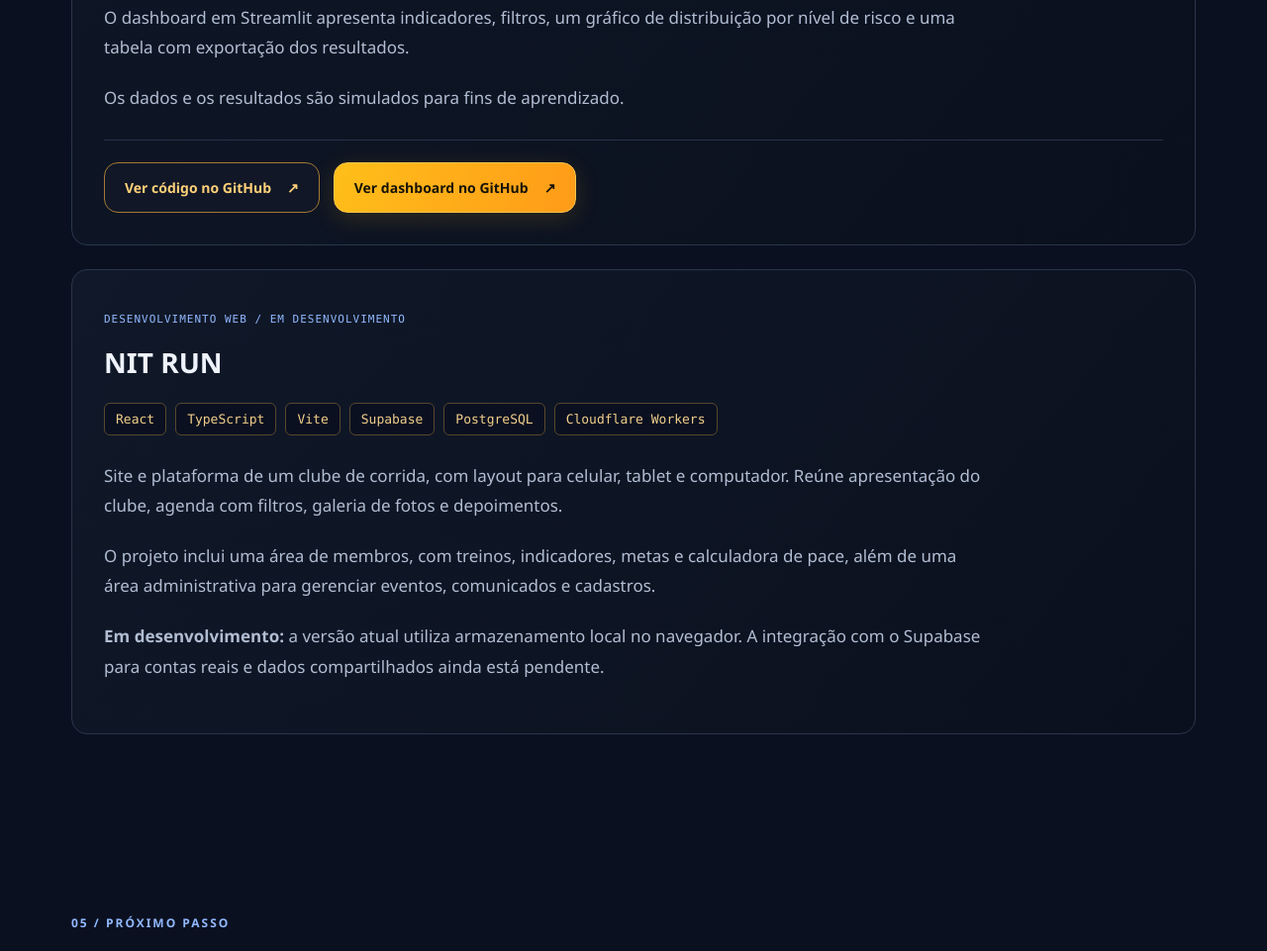
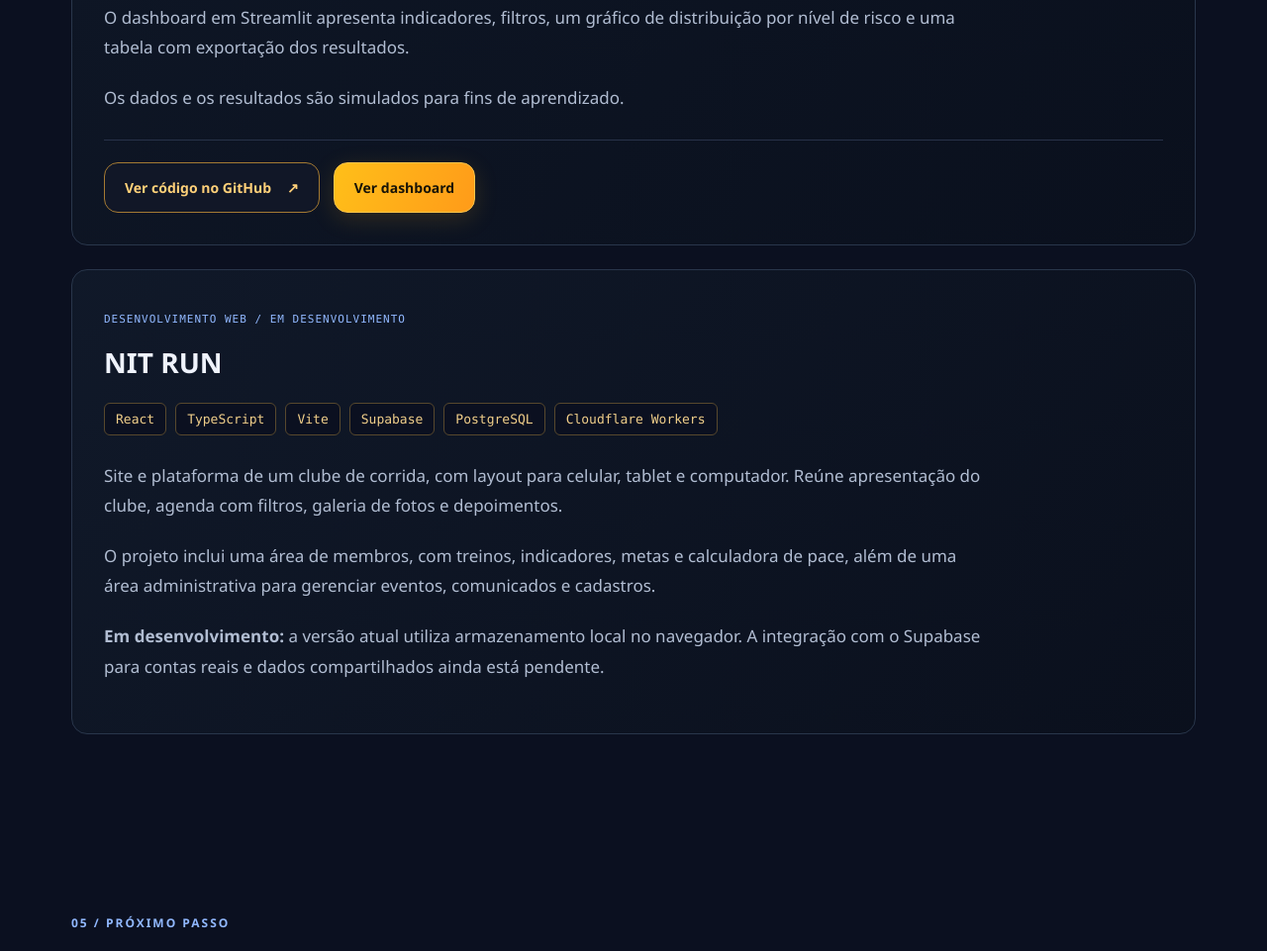
Before and after one commit to ingridrdev/Portfolio, a plain HTML site: page index.html in a window 1280 px wide. Shown: the part 6535-7496 px from the top of the page at 99% size. Drawn offline with Linux system fonts and the light colour scheme.

Commit message:
Update BankSense dashboard button

```diff
--- a/index.html
+++ b/index.html
@@ -116,7 +116,7 @@
         <p>Projeto pessoal de análise de risco de transações financeiras fictícias. Utiliza Python e Pandas para processar os dados e classificar transações com regras de negócio.</p>
         <p>O dashboard em Streamlit apresenta indicadores, filtros, um gráfico de distribuição por nível de risco e uma tabela com exportação dos resultados.</p>
         <p>Os dados e os resultados são simulados para fins de aprendizado.</p>
-        <div class="actions project-actions"><a class="button" href="https://github.com/ingridrdev/BankSense" target="_blank" rel="noopener noreferrer" aria-description="Abre em nova aba">Ver código no GitHub <span aria-hidden="true">&#8599;</span></a><a class="button primary" href="https://github.com/ingridrdev/Portfolio/blob/main/imagens/banksense-dashboard-dark.png" target="_blank" rel="noopener noreferrer" aria-description="Abre em nova aba">Ver dashboard no GitHub <span aria-hidden="true">&#8599;</span></a></div>
+        <div class="actions project-actions"><a class="button" href="https://github.com/ingridrdev/BankSense" target="_blank" rel="noopener noreferrer" aria-description="Abre em nova aba">Ver código no GitHub <span aria-hidden="true">&#8599;</span></a><a class="button primary" href="https://github.com/ingridrdev/BankSense#indicadores-do-dashboard" target="_blank" rel="noopener noreferrer" aria-description="Abre em nova aba">Ver dashboard</a></div>
       </article>
       <article class="project-card" aria-labelledby="titulo-nitrun">
         <span class="project-type">DESENVOLVIMENTO WEB / EM DESENVOLVIMENTO</span>
```
